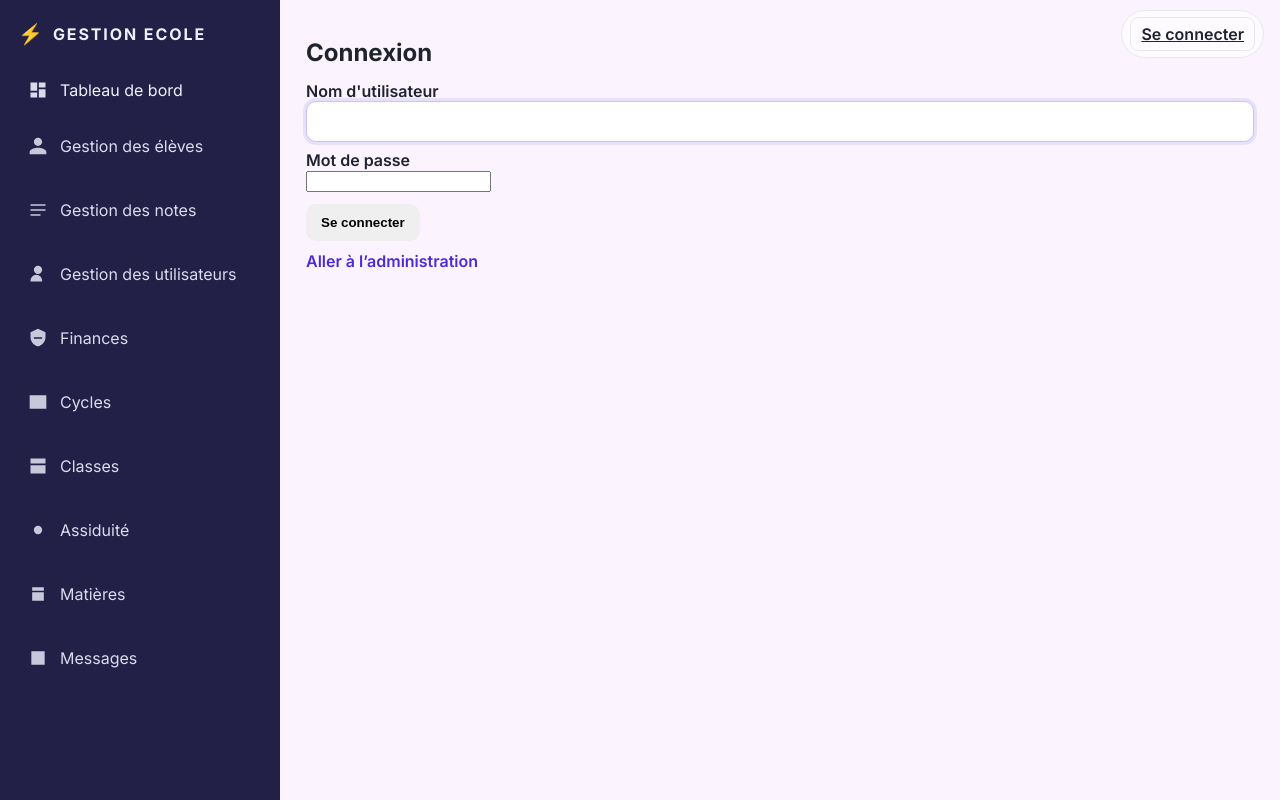
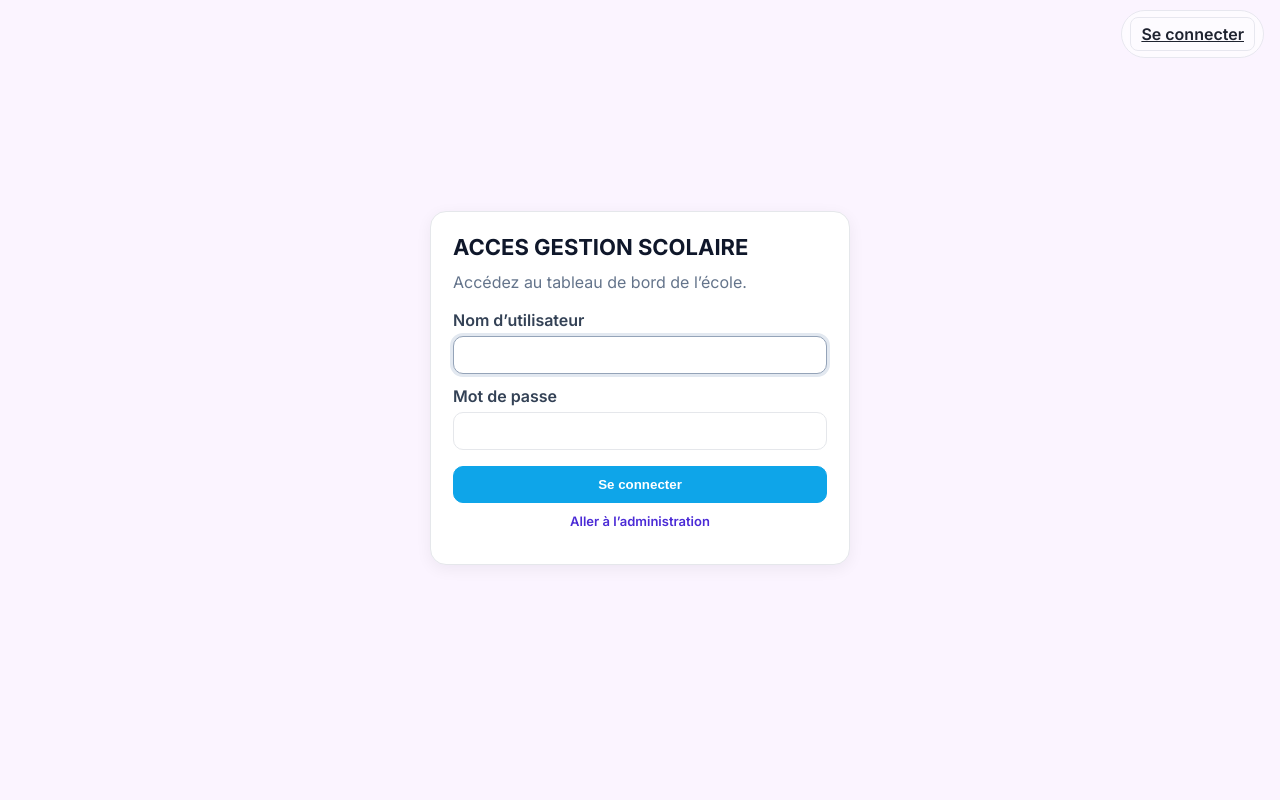
Before and after one commit to Vanmoh/gestion_ecole, a Django app: page /login/ in a window 1280 px wide. Run offline with Django 5.2, Linux system fonts and the light colour scheme.

Commit message:
Mise à jour : …

```diff
--- a/gestion_ecole/students/urls.py
+++ b/gestion_ecole/students/urls.py
@@ -1,27 +1,33 @@
 # students/urls.py
 from django.urls import path
-from . import views
+from .views import (
+    StudentsHubView,
+    StudentListView,
+    StudentEnrollNewView,
+    StudentEnrollOldView,
+    StudentStatsView,
+)
+
+# Optionnel : utile si tu veux namespacer plus tard (ex: 'students:student_list')
+app_name = "students"
 
 urlpatterns = [
-    # Hub "Gestion des élèves" (accordéon avec 4 rubriques)
-    path("students/", views.StudentsHubView.as_view(), name="students_home"),
+    # Hub "Gestion des élèves"
+    path("students/", StudentsHubView.as_view(), name="students_home"),
 
-    # 1. Liste des élèves
-    path("students/list/", views.StudentListView.as_view(), name="student_list"),
+    # 1) Liste des élèves (scroll infini via ?page=N&partial=1)
+    path("students/list/", StudentListView.as_view(), name="student_list"),
 
-    # 2. Inscription — Nouvel élève
-    path("enroll/new/", views.StudentEnrollNewView.as_view(), name="student_enroll_new"),
+    # 2) Inscription — Nouvel élève
+    path("students/enroll/new/", StudentEnrollNewView.as_view(), name="student_enroll_new"),
+    # Alias compat (anciens liens)
+    path("enroll/new/", StudentEnrollNewView.as_view(), name="student_enroll_new_legacy"),
 
-    # 3. Inscription — Ancien élève
-    path("enroll/old/", views.StudentEnrollOldView.as_view(), name="student_enroll_old"),
+    # 3) Inscription — Ancien élève
+    path("students/enroll/old/", StudentEnrollOldView.as_view(), name="student_enroll_old"),
+    # Alias compat (anciens liens)
+    path("enroll/old/", StudentEnrollOldView.as_view(), name="student_enroll_old_legacy"),
 
-    #path("enroll/old/", views.StudentEnrollOldView.as_view(), name="enroll_old"),
-
-    # 4. Tableau effectifs / statistiques
-    path("enroll/stats/", views.StudentStatsView.as_view(), name="student_stats"),
-
-
-
-
-
+    # 4) Tableau effectifs / statistiques
+    path("students/stats/", StudentStatsView.as_view(), name="student_stats"),
 ]
--- a/gestion_ecole/templates/accounts/login.html
+++ b/gestion_ecole/templates/accounts/login.html
@@ -1,22 +1,76 @@
 {% extends "base.html" %}
 {% block title %}Connexion{% endblock %}
+
 {% block content %}
-  <h2>Connexion</h2>
-  <form method="post" novalidate>
+  <style>
+    /* Masquer la sidebar et centrer le formulaire */
+    .s-sidebar{ display:none }
+    .s-main{ margin-left:0 }
+    .s-topbar{ display:none }
+    .auth-wrap{
+      min-height:calc(100vh - 40px);
+      display:grid;place-items:center
+    }
+    .auth-card{
+      width:100%;max-width:420px;background:#fff;
+      border:1px solid #e5e7eb;border-radius:16px;
+      padding:22px;box-shadow:0 4px 16px rgba(15,23,42,.06)
+    }
+    .auth-card h1{margin:0 0 12px 0;font-size:22px;color:#0f172a}
+    .auth-card p.lead{margin:0 0 18px 0;color:#64748b}
+    .field{margin-bottom:12px}
+    .field label{display:block;font-weight:600;color:#334155;margin-bottom:6px}
+    .field input{
+      width:100%;padding:10px 12px;border:1px solid #e5e7eb;border-radius:10px;
+      font-size:14px;outline:none
+    }
+    .field input:focus{border-color:#94a3b8;box-shadow:0 0 0 3px #e2e8f0}
+    .btn-primary{
+      display:inline-flex;align-items:center;justify-content:center;
+      padding:10px 14px;border-radius:10px;border:1px solid #0ea5e9;
+      background:#0ea5e9;color:#fff;font-weight:700;width:100%
+    }
+    .hint{color:#64748b;font-size:13px;margin-top:10px;text-align:center}
+    .err{
+      background:#fee4e2;border:1px solid #fecdca;color:#b42318;
+      padding:10px 12px;border-radius:10px;margin-bottom:10px
+    }
+  </style>
+
+  <div class="auth-wrap">
+    <form method="post" class="auth-card" novalidate>
       {% csrf_token %}
+      <h1>ACCES GESTION SCOLAIRE</h1>
+      <p class="lead">Accédez au tableau de bord de l’école.</p>
+
       {% if form.non_field_errors %}
-      <div style="color:#b42318;margin-bottom:8px">{{ form.non_field_errors }}</div>
+        <div class="err">{{ form.non_field_errors }}</div>
       {% endif %}
-    <div style="margin-bottom:8px">
-      <label for="{{ form.username.id_for_label }}">Nom d'utilisateur</label><br>
+
+      <div class="field">
+        <label for="{{ form.username.id_for_label }}">Nom d’utilisateur</label>
         {{ form.username }}
       </div>
-    <div style="margin-bottom:12px">
-      <label for="{{ form.password.id_for_label }}">Mot de passe</label><br>
+
+      <div class="field" style="margin-bottom:16px">
+        <label for="{{ form.password.id_for_label }}">Mot de passe</label>
         {{ form.password }}
       </div>
-    <button class="btn" type="submit">Se connecter</button>
+
+      {% if form.errors %}
+        {# Affiche les erreurs de champs individuellement #}
+        <div class="err">
+          {% for field in form %}
+            {% for error in field.errors %}
+              <div>{{ field.label }} — {{ error }}</div>
+            {% endfor %}
+          {% endfor %}
+        </div>
+      {% endif %}
+
+      <button class="btn-primary" type="submit">Se connecter</button>
+
+      <p class="hint"><a href="/admin/">Aller à l’administration</a></p>
     </form>
-  <p style="margin-top:10px"><a href="/admin/">Aller à l’administration</a></p>
+  </div>
 {% endblock %}
-HTML
```
Also changed, not shown: gestion_ecole/students/views.py (+30 -55 lines), gestion_ecole/templates/students/_student_rows.html (added, +14 -0 lines), gestion_ecole/templates/students/student_list.html (+75 -20 lines), profil_fille_defaut.png (added), profil_garçon_defaut.jpeg (added). Lines whose indentation alone changed are shown as unchanged.
